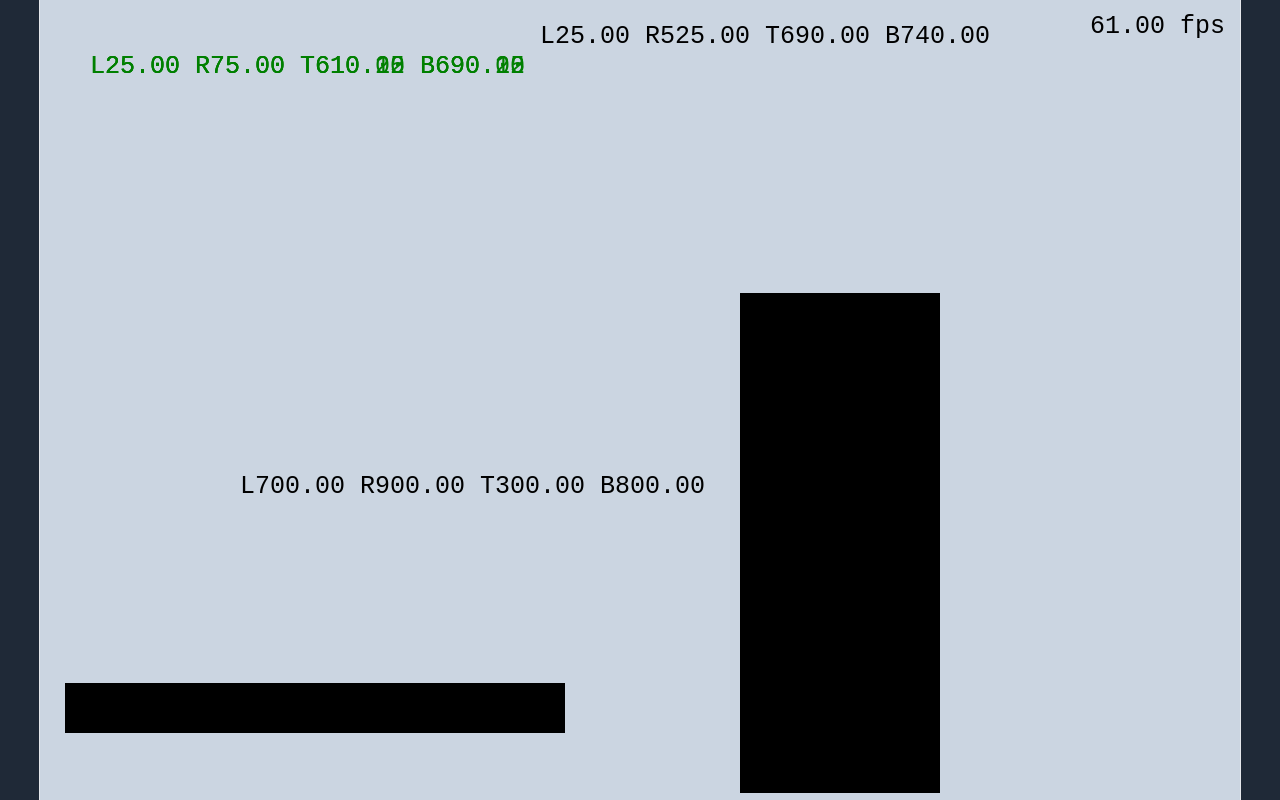
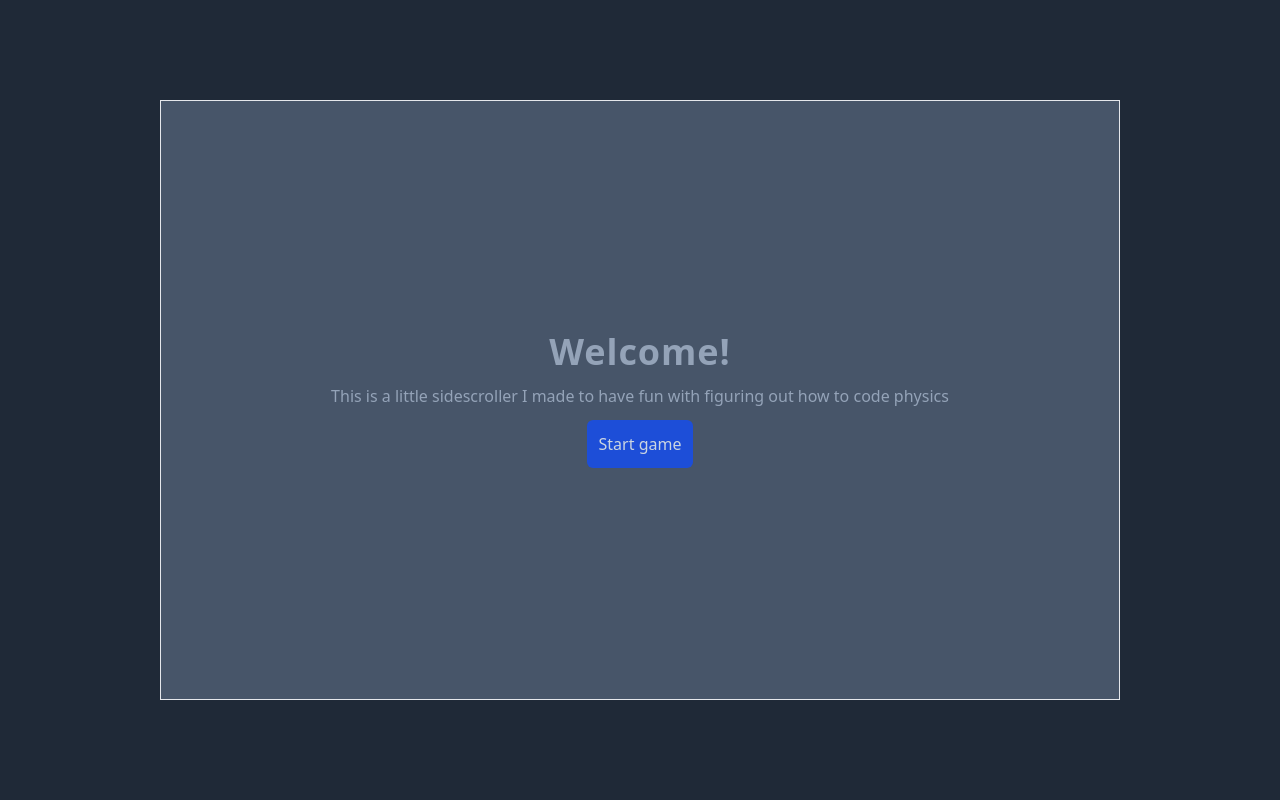
Before and after one commit to unxok/sidescroller, a React (Vite) app: page / in a window 1280 px wide. Built offline with nearby package versions, Linux system fonts and the light colour scheme.

Commit message:
next up is the player camera

```diff
--- a/src/App.tsx
+++ b/src/App.tsx
@@ -1,4 +1,4 @@
-import { useEffect } from "react";
+import { useEffect, useState } from "react";
 import "./App.css";
 import {
   DEFAULT_CANVAS_HEIGHT,
@@ -8,19 +8,37 @@ import {
 import { game } from "./game";
 
 function App() {
-  useEffect(() => {
-    game();
-  }, []);
+  const [gameStarted, setGameStarted] = useState(false);
 
   return (
     <main className="fixed inset-0 flex flex-col items-center justify-center bg-gray-800 p-2 text-slate-400">
       <h1 className="text-3xl font-bold tracking-wide">sidescroller</h1>
+      {!gameStarted && (
+        <div className="absolute left-1/2 top-1/2 z-50 flex h-3/4 w-3/4 -translate-x-1/2 -translate-y-1/2 flex-col items-center justify-center gap-3 border bg-slate-600">
+          <h2 className="text-4xl font-bold tracking-wide">Welcome!</h2>
+          <p>
+            This is a little sidescroller I made to have fun with figuring out
+            how to code physics
+          </p>
+          <button
+            onClick={() => {
+              setGameStarted(true);
+              setTimeout(() => game(), 0);
+            }}
+            className="rounded-md bg-blue-700 p-3 text-slate-300"
+          >
+            Start game
+          </button>
+        </div>
+      )}
+      {gameStarted && (
         <canvas
           width={DEFAULT_CANVAS_WIDTH}
           height={DEFAULT_CANVAS_HEIGHT}
           className="rounded-md border bg-slate-300"
           id={GAME_CANVAS_ID}
         ></canvas>
+      )}
     </main>
   );
 }
```
Lines whose indentation alone changed are shown as unchanged.
